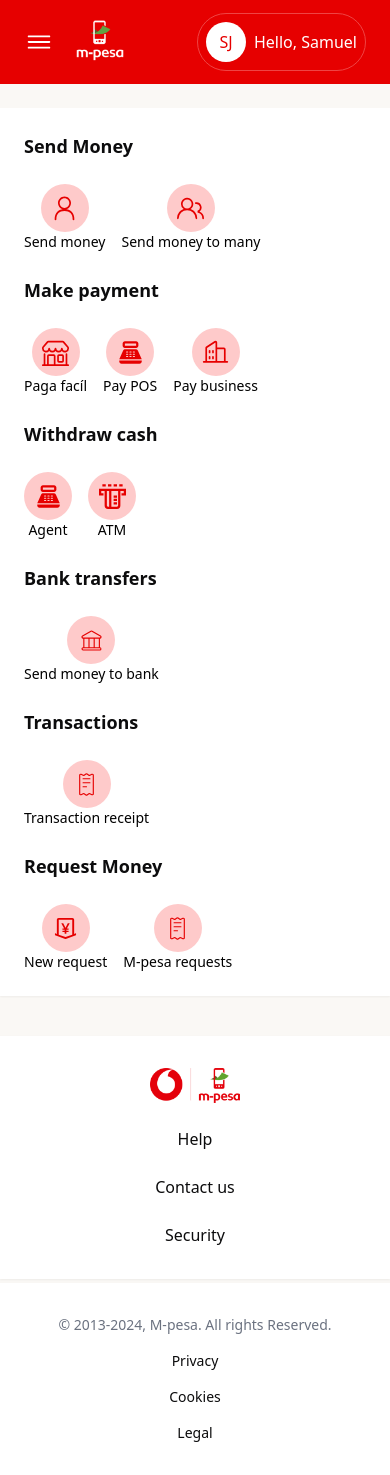
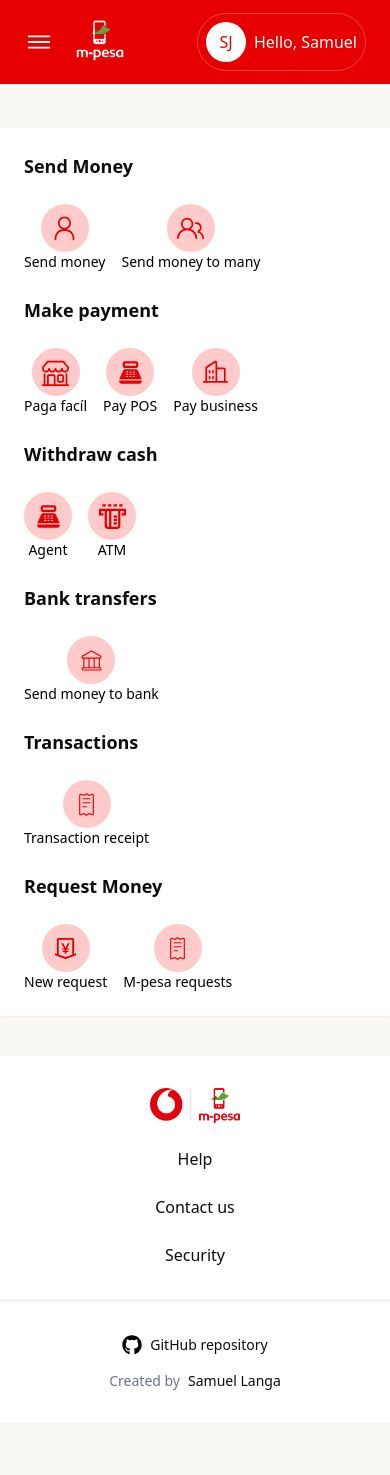
Before and after one commit to samuellangajr/My-Mpesa-Web, a Next.js app in the folder frontend/: page /move-money in a window 390 px wide. After the commit the page ends 1423 px from the top, so only its background shows below. Built offline with nearby package versions, Linux system fonts and the light colour scheme.

Commit message:
fix: put menu mobile on fixed position and personal pages on footer

```diff
--- a/frontend/src/components/cashOut/index.tsx
+++ b/frontend/src/components/cashOut/index.tsx
@@ -6,7 +6,7 @@
 
 const CashOut: React.FC = () => {
     return (
-        <div className=" flex justify-center pt-6 pb-10 px-4 md:px-10 lg:px-36">
+        <div className=" flex justify-center pt-32 pb-10 px-4 md:px-10 lg:px-36">
             <div className="max-w-xl bg-white p-6 shadow-sm space-y-6 rounded-xl border">
                 <h1 className="font-bold text-lg" style={{ color: "#0c0c0d" }}>
                     Cash out: Agent
--- a/frontend/src/components/home/index.tsx
+++ b/frontend/src/components/home/index.tsx
@@ -4,7 +4,7 @@
 import Services from "./services";
 const Home: React.FC = () => {
     return (
-        <div className="grid grid-cols-1 md:grid-cols-2 gap-4 px-4 md:px-10 lg:px-36 py-10">
+        <div className="grid grid-cols-1 md:grid-cols-2 gap-4 px-4 md:px-10 lg:px-36 pb-10 pt-32">
             <div className="space-y-4">
                 {/*Balance*/}
                 <Balance />
--- a/frontend/src/components/layout/footer/index.tsx
+++ b/frontend/src/components/layout/footer/index.tsx
@@ -1,6 +1,8 @@
 import Link from "next/link";
 import Image from "next/image";
 import logo from "@images/logo2.png";
+import { FaGithub } from "react-icons/fa";
+
 const Footer: React.FC = () => {
     return (
         <footer>
@@ -22,18 +24,27 @@
                 </Link>
             </div>
             <div className="flex flex-col md:flex-row items-center px-8 md:px-20 py-8 md:py-10 space-y-4 md:space-y-0 md:space-x-8 text-sm bg-white drop-shadow-sm">
-                <p className=" text-gray-500">
-                    &copy; 2013-2024, M-pesa. All rights Reserved.
-                </p>
-                <Link href={"/"} className="hover:underline" style={{ color: "#0c0c0d" }}>
-                    Privacy
-                </Link>
-                <Link href={"/"} className="hover:underline" style={{ color: "#0c0c0d" }}>
-                    Cookies
-                </Link>
-                <Link href={"/"} className="hover:underline" style={{ color: "#0c0c0d" }}>
-                    Legal
-                </Link>
+                <div className="flex space-x-2">
+                    <FaGithub size={20} />
+                    <Link
+                        href={"https://github.com/samuellangajr/My-Mpesa-Web"}
+                        className="hover:underline"
+                        style={{ color: "#0c0c0d" }}
+                    >
+                        GitHub repository
+                    </Link>
+                </div>
+
+                <div className="flex space-x-2 text-gray-500">
+                    <span>Created by</span>
+                    <Link
+                        href={"https://www.linkedin.com/in/samuel-langa-92ab99287/"}
+                        className="hover:underline "
+                        style={{ color: "#0c0c0d" }}
+                    >
+                        Samuel Langa
+                    </Link>
+                </div>
             </div>
         </footer>
     );
--- a/frontend/src/components/layout/header/index.tsx
+++ b/frontend/src/components/layout/header/index.tsx
@@ -16,7 +16,7 @@
         setMenuOpen(!menuOpen);
     };
     return (
-        <header className="flex justify-between bg-mpesa py-3 px-6 md:px-14">
+        <header className="fixed w-full flex justify-between bg-mpesa py-3 px-6 md:px-14 z-50">
             <div className="flex items-center space-x-4">
                 <IoIosMenu
                     className="text-white cursor-pointer md:hidden"
--- a/frontend/src/components/layout/header/mobileMenu.tsx
+++ b/frontend/src/components/layout/header/mobileMenu.tsx
@@ -11,7 +11,7 @@
             className={`fixed left-0 h-full w-64 bg-mpesa transform ${
                 menuOpen ? "translate-x-0" : "-translate-x-full"
             } transition-transform duration-300 ease-in-out md:hidden`}
-            style={{ top: "72px", zIndex: 1000 }}
+            style={{ top: "72px"}}
         >
             <div className="px-4 py-8">
                 <Link
--- a/frontend/src/components/moveMoney/index.tsx
+++ b/frontend/src/components/moveMoney/index.tsx
@@ -6,7 +6,7 @@
 import RequestMoney from "./requestMoney";
 const MoveMoney: React.FC = () => {
     return (
-        <div className="pt-6 pb-10">
+        <div className="pb-10 pt-32">
             <div className="bg-white p-6 shadow-sm px-6 lg:px-20 space-y-6">
                 {/*Send Money*/}
                 <SendMoney />
--- a/frontend/src/components/sendMoney/index.tsx
+++ b/frontend/src/components/sendMoney/index.tsx
@@ -6,7 +6,7 @@
 
 const SendMoney: React.FC = () => {
     return (
-        <div className=" flex justify-center pt-6 pb-10 px-4 md:px-10 lg:px-36">
+        <div className=" flex justify-center  pt-32 pb-10 px-4 md:px-10 lg:px-36">
             <div className="max-w-xl bg-white p-6 shadow-sm space-y-6 rounded-xl border">
                 <h1
                     className="font-bold text-lg"
```
